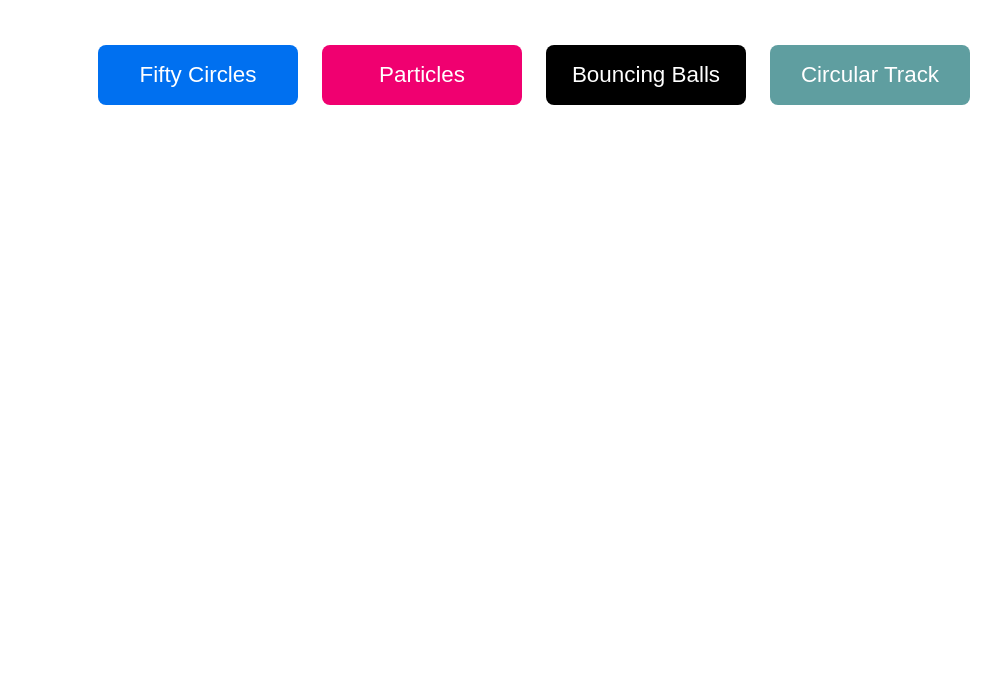
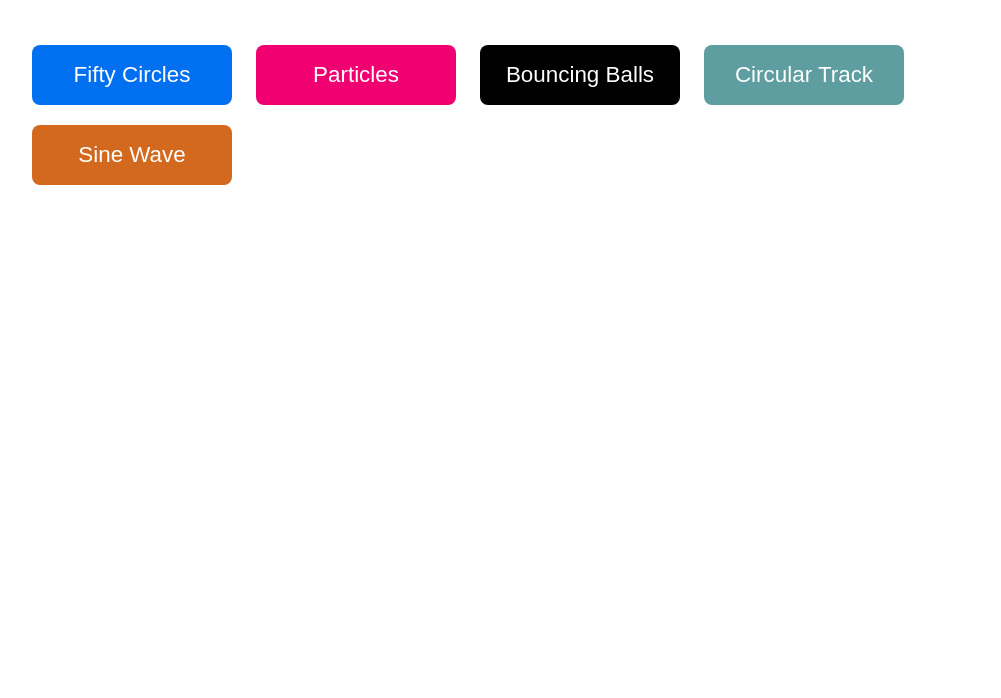
Before and after one commit to YoonHan/canvas-projects, a website: page index.html in a window 1280 px wide. Shown: the part 102-800 px from the top of the page, without its empty margins (106-1107 px from the left). Drawn offline with Linux system fonts and the light colour scheme.

Commit message:
project link btn 추가

```diff
--- a/index.html
+++ b/index.html
@@ -37,6 +37,11 @@
             Circular Track
           </button>
         </a>
+        <a href="/canvas-projects/SineWave/">
+          <button class="project-link-btn chocolate">
+            Sine Wave
+          </button>
+        </a>
       </main>
     </div>
   </div>
--- a/style.css
+++ b/style.css
@@ -69,6 +69,11 @@ button.cadetblue {
   color: white;
 }
 
+button.chocolate {
+  background-color: chocolate;
+  color: white;
+}
+
 /* pre-defined colors */
 :root {
   --my-blue: #0070F0;
```
